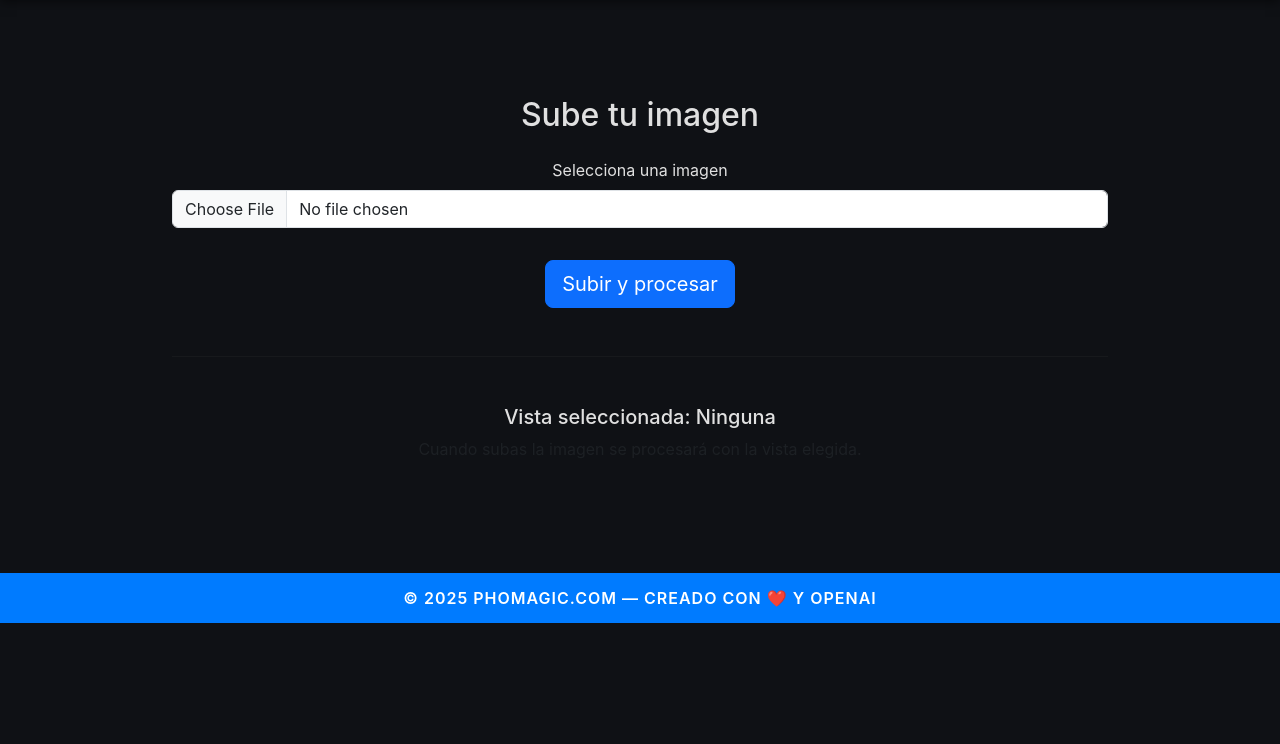
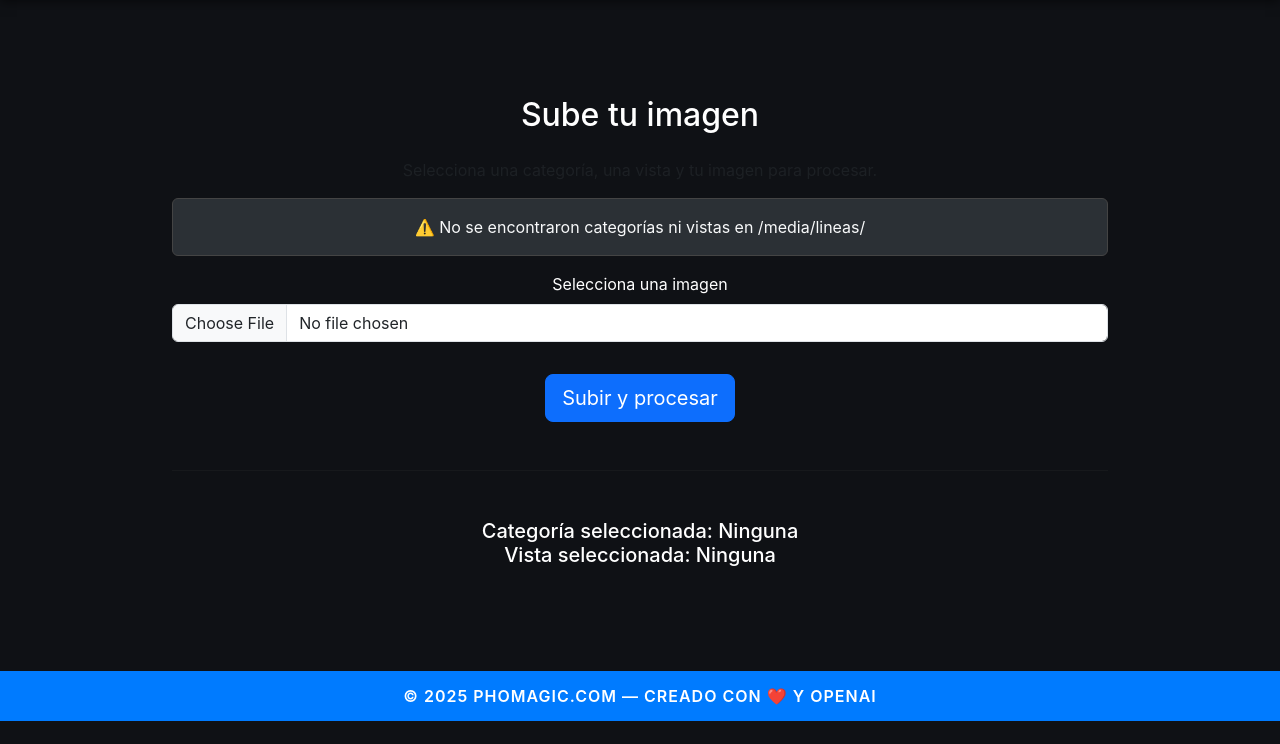
Before and after one commit to Pacoautor/phomagic, a Django app: page / in a window 1280 px wide. Shown: the part 56-800 px from the top of the page. Run offline with Django 5.2, Linux system fonts and the light colour scheme.

```diff
--- a/products/templates/upload_photo.html
+++ b/products/templates/upload_photo.html
@@ -3,7 +3,8 @@
 
 {% block content %}
 <div class="container py-5 text-center">
-  <h2 class="mb-4">Sube tu imagen</h2>
+  <h2 class="mb-4 text-white">Sube tu imagen</h2>
+  <p class="text-muted">Selecciona una categoría, una vista y tu imagen para procesar.</p>
 
   {% if messages %}
   <div class="alert alert-warning">
@@ -13,21 +14,43 @@
   </div>
   {% endif %}
 
-  <form method="POST" enctype="multipart/form-data" class="mt-4">
+  <form method="POST" enctype="multipart/form-data">
     {% csrf_token %}
+
+    {% if categorias %}
+      {% for categoria in categorias %}
+        <h4 class="text-white mt-4 mb-3">{{ categoria.categoria }}</h4>
+        <div class="row justify-content-center mb-4">
+          {% for vista in categoria.vistas %}
+          <div class="col-md-3 col-sm-4 col-6 mb-3">
+            <label class="card bg-dark border-secondary text-white">
+              <input type="radio" name="selected_category" value="{{ categoria.categoria }}" hidden>
+              <input type="radio" name="selected_view" value="{{ vista.nombre }}" hidden {% if vista.nombre == selected_view %}checked{% endif %}>
+              <img src="{{ vista.thumb }}" class="card-img-top rounded" alt="{{ vista.nombre }}">
+              <div class="card-body p-2">
+                <small>{{ vista.nombre|capfirst }}</small>
+              </div>
+            </label>
+          </div>
+          {% endfor %}
+        </div>
+      {% endfor %}
+    {% else %}
+      <div class="alert alert-warning">⚠️ No se encontraron categorías ni vistas en /media/lineas/</div>
+    {% endif %}
+
     <div class="mb-3">
-      <label for="image" class="form-label">Selecciona una imagen</label>
+      <label for="image" class="form-label text-white">Selecciona una imagen</label>
       <input type="file" name="image" id="image" class="form-control" required>
     </div>
 
-    <button type="submit" class="btn btn-primary btn-lg mt-3">
-      Subir y procesar
-    </button>
+    <button type="submit" class="btn btn-primary btn-lg mt-3">Subir y procesar</button>
   </form>
 
   <hr class="my-5">
-
-  <h5>Vista seleccionada: {{ selected_view|default:"Ninguna" }}</h5>
-  <p class="text-muted">Cuando subas la imagen se procesará con la vista elegida.</p>
+  <h5 class="text-white">
+    Categoría seleccionada: {{ selected_category|default:"Ninguna" }}<br>
+    Vista seleccionada: {{ selected_view|default:"Ninguna" }}
+  </h5>
 </div>
 {% endblock %}
--- a/products/views.py
+++ b/products/views.py
@@ -1,114 +1,123 @@
 from django.contrib import messages
 from django.conf import settings
 from django.shortcuts import render, redirect
+from django.core.files.storage import FileSystemStorage
 from django.http import HttpResponse
-from django.core.files.storage import FileSystemStorage
 
+from pathlib import Path
 import os
-import json
 import logging
-from pathlib import Path
 from PIL import Image
-import openai
 
 logger = logging.getLogger("django")
 
 
 def ensure_dirs():
-    """Crea las carpetas necesarias si no existen."""
-    base_dirs = [
-        Path(settings.MEDIA_ROOT) / "uploads",
-        Path(settings.MEDIA_ROOT) / "uploads" / "tmp",
-        Path(settings.MEDIA_ROOT) / "uploads" / "views",
-        Path(settings.MEDIA_ROOT) / "results"
-    ]
-    for d in base_dirs:
-        d.mkdir(parents=True, exist_ok=True)
+    """Verifica que la carpeta 'lineas' exista."""
+    base_path = Path(settings.MEDIA_ROOT) / "lineas"
+    base_path.mkdir(parents=True, exist_ok=True)
+    return base_path
 
 
 def _find_assets():
-    """Busca las vistas disponibles con miniaturas."""
-    assets_path = Path(settings.MEDIA_ROOT) / "uploads" / "views"
-    assets = []
-    if assets_path.exists():
-        for folder in assets_path.iterdir():
-            if folder.is_dir():
-                thumb = None
-                for f in folder.iterdir():
-                    if f.suffix.lower() in [".jpg", ".jpeg", ".png", ".webp"]:
-                        thumb = f"{settings.MEDIA_URL}uploads/views/{folder.name}/{f.name}"
-                        break
-                assets.append({
-                    "name": folder.name,
-                    "thumb": thumb or f"{settings.STATIC_URL}img/no-thumb.png"
+    """
+    Escanea las carpetas dentro de /media/lineas y devuelve:
+    {
+        "categoria": "Calzado",
+        "vistas": [
+            {"nombre": "vista1", "thumb": "/media/lineas/Calzado/vista1.png"},
+            {"nombre": "vista2", "thumb": "/media/lineas/Calzado/vista2.png"},
+        ]
+    }
+    """
+    base_path = ensure_dirs()
+    categorias = []
+
+    for categoria_dir in sorted(base_path.iterdir()):
+        if not categoria_dir.is_dir():
+            continue
+
+        vistas = []
+        for archivo in categoria_dir.iterdir():
+            if archivo.suffix.lower() == ".png":
+                vistas.append({
+                    "nombre": archivo.stem,
+                    "thumb": f"{settings.MEDIA_URL}lineas/{categoria_dir.name}/{archivo.name}"
                 })
-    return assets
+
+        if vistas:
+            categorias.append({
+                "categoria": categoria_dir.name,
+                "vistas": vistas
+            })
+
+    logger.info(f"Categorías detectadas: {len(categorias)}")
+    return categorias
 
 
 def upload_photo(request):
-    """Vista principal: muestra selector de vistas y subida de imagen."""
-    ensure_dirs()
-    assets = _find_assets()
-    selected_view = request.session.get("selected_view", None)
+    """Pantalla principal: selección de categoría/vista + subida de imagen."""
+    categorias = _find_assets()
+    selected_view = request.session.get("selected_view")
+    selected_category = request.session.get("selected_category")
 
     if request.method == "POST":
         uploaded_file = request.FILES.get("image")
         selected_view = request.POST.get("selected_view")
+        selected_category = request.POST.get("selected_category")
 
         if not uploaded_file:
             messages.warning(request, "Por favor, selecciona una imagen antes de continuar.")
             return redirect("upload_photo")
 
-        if not selected_view:
-            messages.warning(request, "Selecciona una vista antes de subir la imagen.")
+        if not selected_category or not selected_view:
+            messages.warning(request, "Selecciona una categoría y una vista antes de subir la imagen.")
             return redirect("upload_photo")
 
-        fs = FileSystemStorage(location=Path(settings.MEDIA_ROOT) / "uploads" / "tmp")
+        fs = FileSystemStorage(location=Path(settings.MEDIA_ROOT) / "tmp")
         filename = fs.save(uploaded_file.name, uploaded_file)
-        uploaded_file_path = str(Path(fs.location) / filename)
+        uploaded_path = str(Path(fs.location) / filename)
 
-        request.session["uploaded_file_path"] = uploaded_file_path
+        request.session["uploaded_file_path"] = uploaded_path
+        request.session["selected_category"] = selected_category
         request.session["selected_view"] = selected_view
 
         return redirect("processing")
 
     return render(request, "upload_photo.html", {
-        "assets": assets,
+        "categorias": categorias,
+        "selected_category": selected_category,
         "selected_view": selected_view,
     })
 
 
 def processing(request):
-    """Procesa la imagen subida con la vista seleccionada."""
-    ensure_dirs()
-    api_key = settings.OPENAI_API_KEY
+    """Procesa la imagen subida según la categoría y vista seleccionadas."""
+    api_key = getattr(settings, "OPENAI_API_KEY", None)
     if not api_key:
         return render(request, "error.html", {"error": "Falta la clave de API de OpenAI."})
 
     try:
-        uploaded_file_path = request.session.get("uploaded_file_path")
+        uploaded_path = request.session.get("uploaded_file_path")
         selected_view = request.session.get("selected_view")
+        selected_category = request.session.get("selected_category")
 
-        if not uploaded_file_path or not os.path.exists(uploaded_file_path):
+        if not uploaded_path or not os.path.exists(uploaded_path):
             return render(request, "error.html", {"error": "No se encontró la imagen subida."})
-        if not selected_view:
-            return render(request, "error.html", {"error": "No se seleccionó ninguna vista."})
+        if not selected_view or not selected_category:
+            return render(request, "error.html", {"error": "Faltan datos de selección."})
 
-        img = Image.open(uploaded_file_path)
-        if img.mode != "RGBA":
-            img = img.convert("RGBA")
-        rgba_path = str(Path(uploaded_file_path).with_suffix(".png"))
-        img.save(rgba_path, "PNG")
+        logger.info(f"Procesando imagen con {selected_category} / {selected_view}")
 
-        logger.info(f"Procesando imagen con la vista: {selected_view}")
-
-        result_url = "/media/results/fake_result.png"
+        # Simulación del resultado (por ahora)
+        result_url = "/media/results/ejemplo_resultado.png"
 
         return render(request, "result.html", {
             "result_url": result_url,
-            "selected_view": selected_view
+            "selected_category": selected_category,
+            "selected_view": selected_view,
         })
 
     except Exception as e:
         logger.error(f"Error al procesar imagen: {e}")
-        return render(request, "error.html", {"error": f"Error al procesar la imagen: {e}"})
+        return render(request, "error.html", {"error": f"Error: {e}"})
```
Also changed, not shown: products/templates/upload.html (+45 -13 lines), README.md (added), 1 other file.
